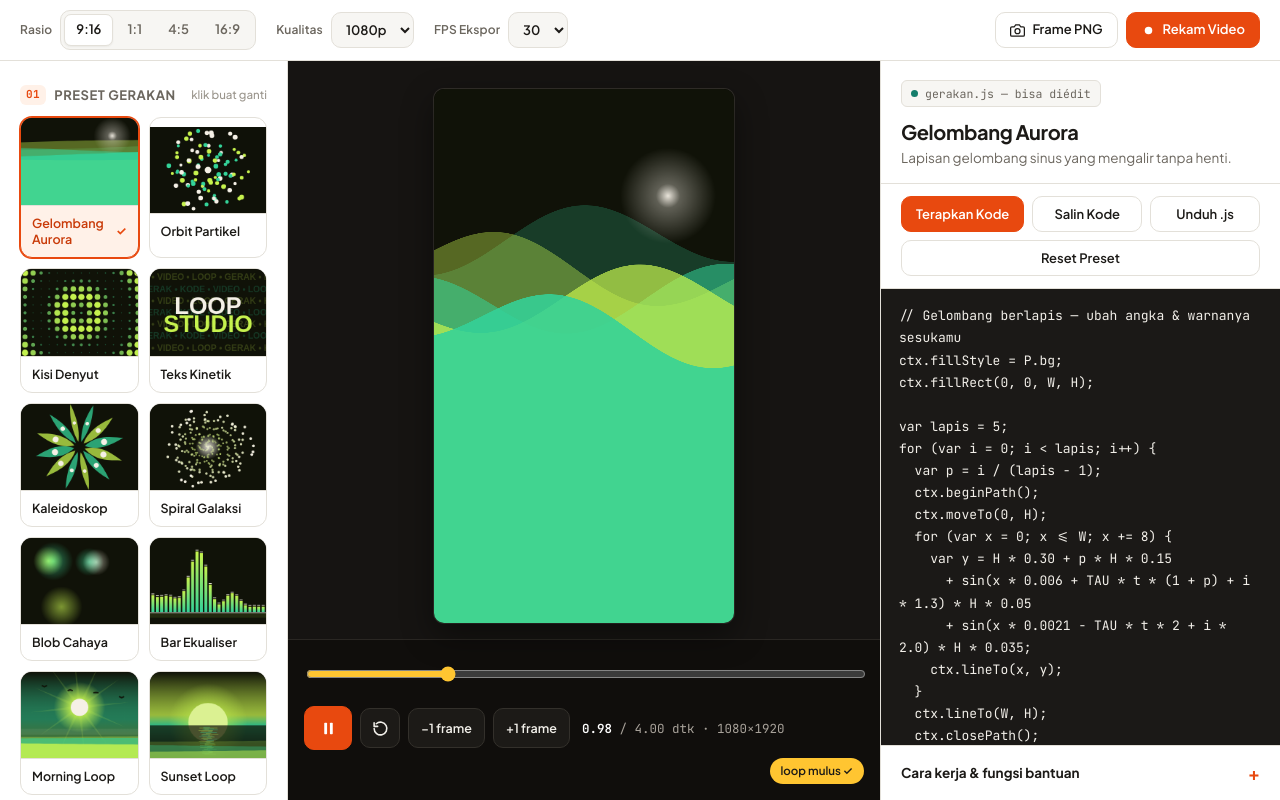
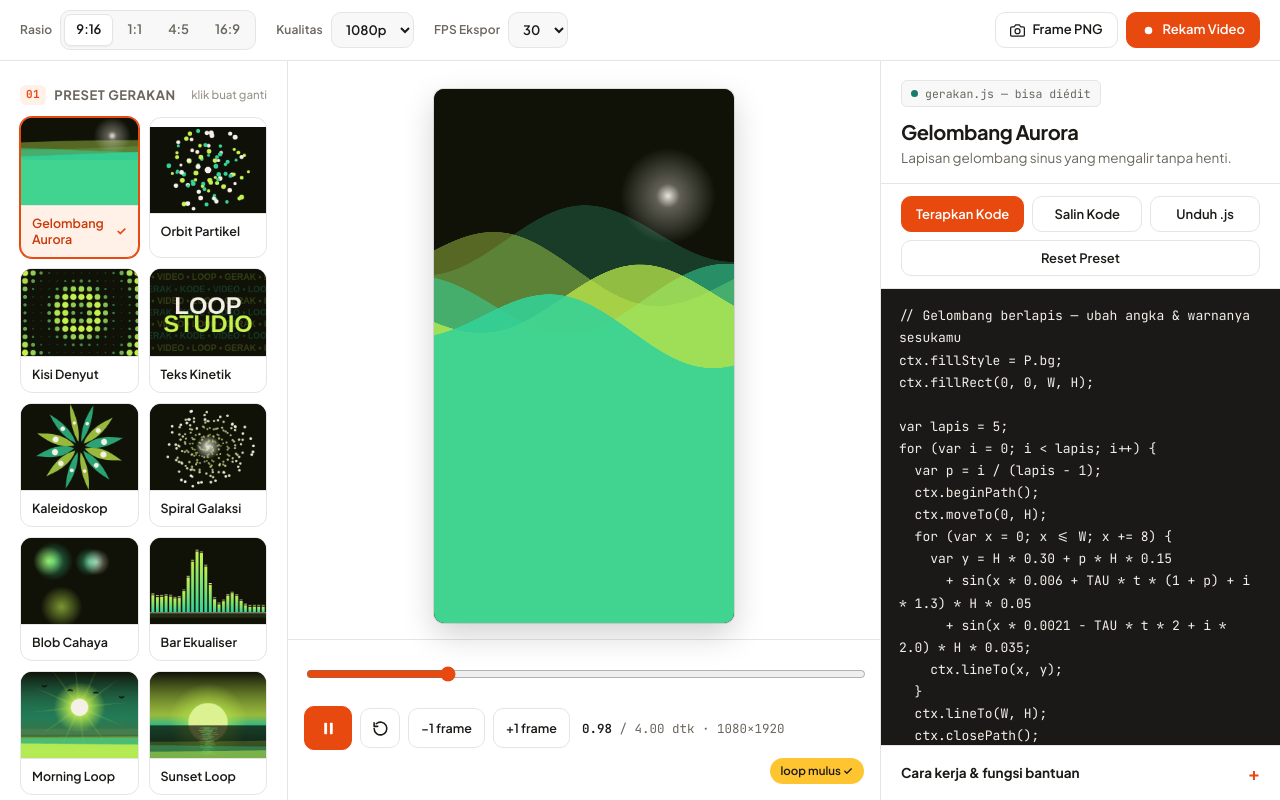
Before and after one commit to Andysyahputra/loop-studio, a plain HTML site: page index.html in a window 1280 px wide. Drawn offline with Linux system fonts and the light colour scheme.

Commit message:
Loop Studio v5 - warna jadi putih bersih, mode gelap dilepas

```diff
--- a/index.html
+++ b/index.html
@@ -3,7 +3,7 @@
   <head>
     <meta charset="utf-8" />
     <meta name="viewport" content="width=device-width, initial-scale=1, viewport-fit=cover" />
-    <meta name="color-scheme" content="light dark" />
+    <meta name="color-scheme" content="light" />
     <link rel="icon" href="data:," />
     <title>Loop Studio</title>
     <link rel="preconnect" href="https://fonts.googleapis.com" />
@@ -13,35 +13,19 @@
       button, [role="button"], select, summary, input:not([type="checkbox"], [type="radio"]) { min-height: 2.25rem; }
       * { box-sizing: border-box; }
       :root{
-        --bg:#F4F3F0; --panel:#FFFFFF; --panel2:#F7F6F3; --panel3:#EFEDE8;
+        --bg:#FFFFFF; --panel:#FFFFFF; --panel2:#F8F8F8; --panel3:#F0F0F0;
         --ink:#1C1A17; --muted:#6B665E; --faint:#9A958C;
-        --line:#E3E0D9; --line-strong:#1C1A17;
+        --line:#E5E5E5; --line-strong:#1C1A17;
         --accent:#E8490F; --accent-dark:#C93A08; --accent-soft:#FFF1E8;
         --yellow:#FFC531; --yellow-soft:#FFF8E1; --teal:#147D6B;
         --on-accent:#FFFFFF;
-        --stage:#161412; --stage-line:#2A2723;
+        --stage:#FFFFFF; --stage-line:#E5E5E5;
         --code-bg:#1B1917; --code-ink:#F2EFE9; --code-muted:#9C968B;
         --danger:#D63A2F; --ok:#147D6B;
         --radius:12px;
         --shadow:0 1px 3px rgba(28,26,23,.06), 0 4px 14px rgba(28,26,23,.05);
         --shadow-sm:0 1px 2px rgba(28,26,23,.06);
         color-scheme: light;
-      }
-      @media (prefers-color-scheme: dark){
-        :root{
-          --bg:#121110; --panel:#1C1A18; --panel2:#23211E; --panel3:#2A2723;
-          --ink:#F2EFE9; --muted:#A8A29A; --faint:#7E786F;
-          --line:#2E2B27; --line-strong:#F2EFE9;
-          --accent:#FF6A2B; --accent-dark:#FF8A4D; --accent-soft:#332016;
-          --yellow:#FFC531; --yellow-soft:#2E2A18; --teal:#3EC9A7;
-          --on-accent:#FFFFFF;
-          --stage:#0D0C0B; --stage-line:#262320;
-          --code-bg:#161413; --code-ink:#F2EFE9; --code-muted:#8E887E;
-          --danger:#FF7A6E; --ok:#3EC9A7;
-          --shadow:0 1px 3px rgba(0,0,0,.3), 0 4px 14px rgba(0,0,0,.25);
-          --shadow-sm:0 1px 2px rgba(0,0,0,.3);
-          color-scheme: dark;
-        }
       }
       html,body{ height:100%; }
       body{
@@ -128,7 +112,6 @@
       .preset .pname::after{ content:""; }
       .preset[aria-pressed="true"]{ border-color:var(--accent); box-shadow:0 0 0 1px var(--accent); background:var(--accent-soft); }
       .preset[aria-pressed="true"] .pname{ color:var(--accent-dark); }
-      @media (prefers-color-scheme: dark){ .preset[aria-pressed="true"] .pname{ color:var(--accent); } }
       .preset[aria-pressed="true"] .pname::after{ content:"✓"; color:var(--accent); font-weight:700; font-size:12px; }
 
       /* palette */
@@ -153,7 +136,6 @@
       .ctl{ margin-bottom:18px; }
       .ctl .lab{ display:flex; justify-content:space-between; align-items:center; font-size:13.5px; font-weight:600; margin-bottom:8px; }
       .ctl .lab output{ font-family:"JetBrains Mono",monospace; font-size:12px; color:var(--accent-dark); font-weight:600; background:var(--accent-soft); padding:3px 8px; border-radius:6px; }
-      @media (prefers-color-scheme: dark){ .ctl .lab output{ color:var(--accent); } }
       input[type="range"]{ width:100%; accent-color:var(--accent); padding:0; cursor:pointer; }
 
       /* custom mode */
@@ -204,7 +186,7 @@
       .canvas-wrap{ position:relative; line-height:0; }
       canvas#view{
         display:block; border-radius:10px; background:#000;
-        box-shadow:0 12px 32px rgba(0,0,0,.45), 0 0 0 1px #33302B;
+        box-shadow:0 12px 32px rgba(0,0,0,.18), 0 0 0 1px #E5E5E5;
         max-width:100%;
       }
       .rec-badge{
@@ -218,28 +200,28 @@
       @media (prefers-reduced-motion: reduce){ .rec-dot{ animation:none; } }
       .transport{
         border-top:1px solid var(--stage-line); padding:14px 16px 16px;
-        display:flex; flex-direction:column; gap:12px; background:#100E0C;
+        display:flex; flex-direction:column; gap:12px; background:#FFFFFF;
       }
       .transport .trow{ display:flex; align-items:center; gap:8px; flex-wrap:wrap; }
       .tbtn{
         display:inline-flex; align-items:center; justify-content:center; gap:6px;
-        height:40px; min-width:40px; padding:0 10px; border-radius:10px; border:1px solid #33302B; background:#1C1A17;
-        color:#F1EFE9; cursor:pointer; flex:none; font:inherit;
+        height:40px; min-width:40px; padding:0 10px; border-radius:10px; border:1px solid var(--line); background:#FFFFFF;
+        color:var(--ink); cursor:pointer; flex:none; font:inherit;
         transition:background .15s ease;
       }
-      .tbtn:hover{ background:#26231F; }
+      .tbtn:hover{ background:var(--panel2); }
       .tbtn svg{ width:17px; height:17px; }
       .tbtn.play{ background:var(--accent); border-color:var(--accent); color:#fff; width:48px; height:44px; border-radius:10px; }
       .tbtn.play:hover{ background:var(--accent-dark); }
       .tbtn.wide{ width:auto; border-radius:10px; padding:0 12px; font-size:12.5px; font-weight:600; }
-      .time-read{ color:#A8A29A; font-size:12.5px; margin-left:4px; }
-      .time-read b{ color:#fff; font-weight:600; }
+      .time-read{ color:var(--muted); font-size:12.5px; margin-left:4px; }
+      .time-read b{ color:var(--ink); font-weight:600; }
       .loop-tag{
         margin-left:auto; font-size:11.5px; font-weight:600; color:#1C1A17;
         background:var(--yellow); border-radius:999px; padding:5px 11px; line-height:1.35;
       }
-      input[type="range"].scrub{ accent-color:var(--yellow); }
-      .rec-progress{ height:4px; background:#2A2723; border-radius:99px; overflow:hidden; display:none; }
+      input[type="range"].scrub{ accent-color:var(--accent); }
+      .rec-progress{ height:4px; background:#E5E5E5; border-radius:99px; overflow:hidden; display:none; }
       .rec-progress.on{ display:block; }
       .rec-progress i{ display:block; height:100%; width:0%; background:#FF5252; }
 
@@ -297,7 +279,6 @@
         transition:opacity .25s, transform .25s; max-width:min(92vw, 480px); text-align:center;
         box-shadow:var(--shadow);
       }
-      @media (prefers-color-scheme: dark){ .toast{ background:#F2EFE9; color:#1C1A17; } }
       .toast.on{ opacity:1; transform:translate(-50%,0); }
 
       @media (max-width: 1120px){
```
